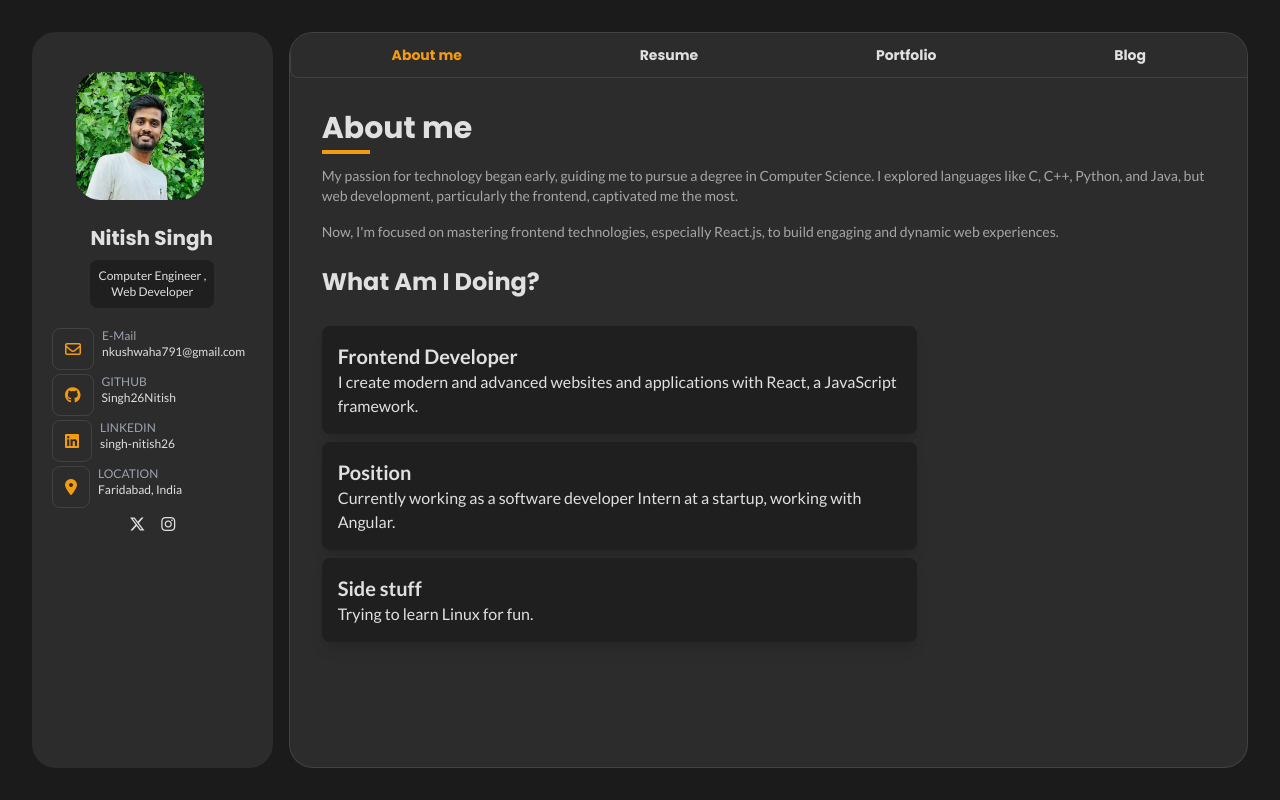
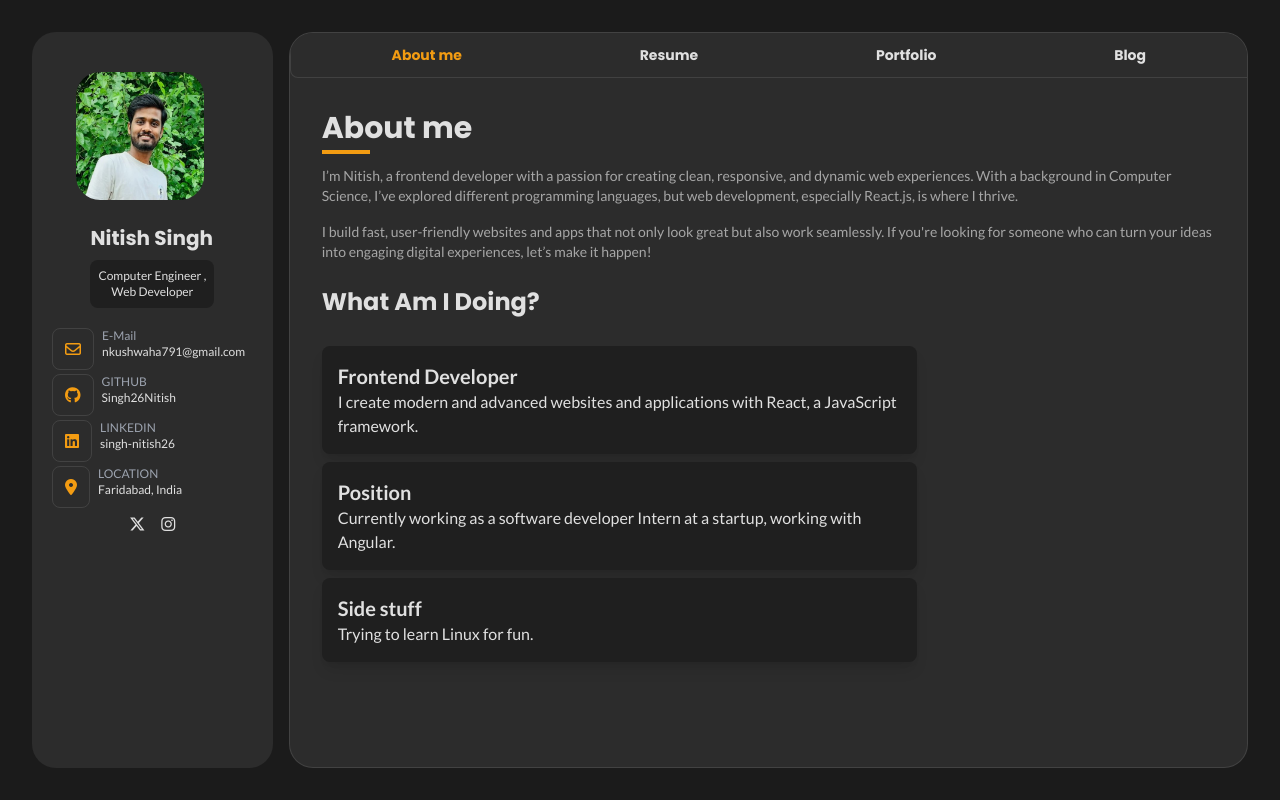
Before and after one commit to Singh26Nitish/profile, a React (Create React App) app: page /about in a window 1280 px wide. Built offline with nearby package versions, Linux system fonts and the light colour scheme.

Commit message:
Update About.js

```diff
--- a/src/routes/About.js
+++ b/src/routes/About.js
@@ -9,10 +9,10 @@ function About() {
                     <span className="absolute left-0 -bottom-2 w-12 h-1 bg-high"></span>
                 </h1>
                 <p className="text-lg sm:text-sm mb-4 text-font-dark">
-                    My passion for technology began early, guiding me to pursue a degree in Computer Science. I explored languages like C, C++, Python, and Java, but web development, particularly the frontend, captivated me the most.
+                    I’m Nitish, a frontend developer with a passion for creating clean, responsive, and dynamic web experiences. With a background in Computer Science, I’ve explored different programming languages, but web development, especially React.js, is where I thrive.
                 </p>
                 <p className="text-lg sm:text-sm text-font-dark">
-                    Now, I'm focused on mastering frontend technologies, especially React.js, to build engaging and dynamic web experiences.
+                    I build fast, user-friendly websites and apps that not only look great but also work seamlessly. If you're looking for someone who can turn your ideas into engaging digital experiences, let’s make it happen!
                 </p>
             </section>
 
```
